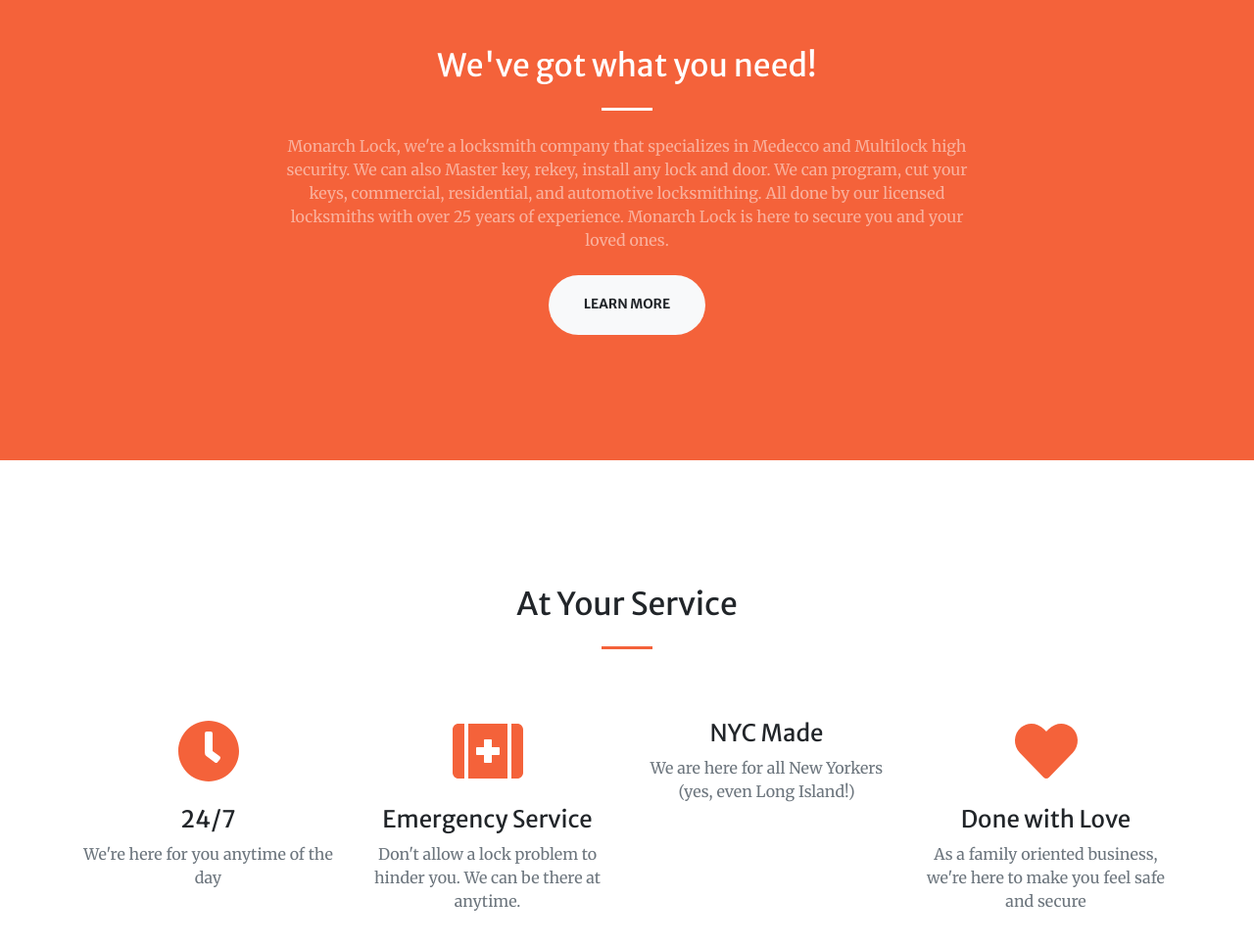
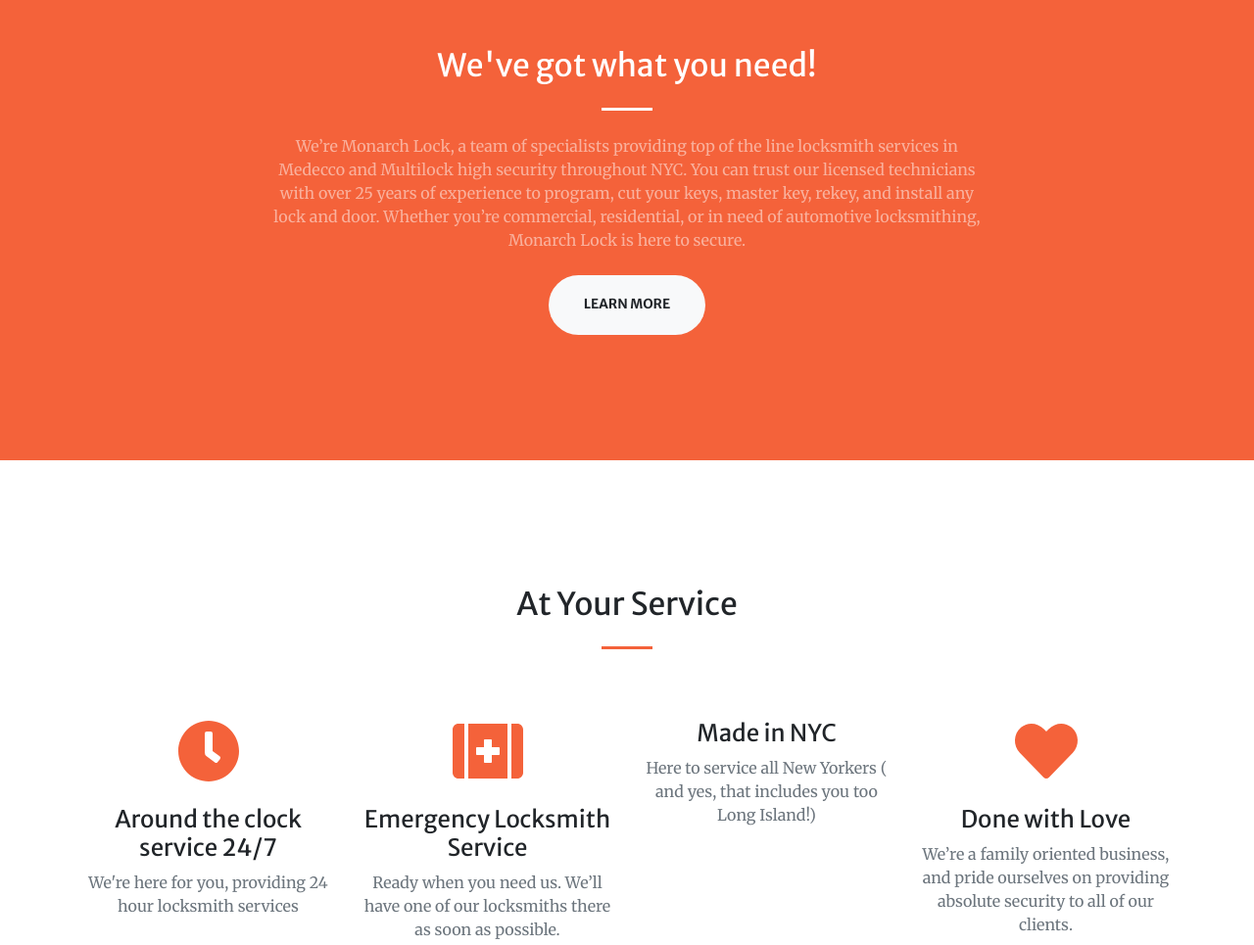
Before and after one commit to sedmo/monarchlock.com, a plain HTML site: page index.html in a window 1280 px wide. Shown: the part 880-1845 px from the top of the page at 98% size. Drawn offline with nearby package versions, Linux system fonts and the light colour scheme; some icons are missing.

Commit message:
New updates in progress

```diff
--- a/index.html
+++ b/index.html
@@ -27,9 +27,10 @@
   <!-- Navigation-->
   <nav class="navbar navbar-expand-lg navbar-light fixed-top py-3" id="mainNav">
     <div class="container">
-      <a class="navbar-brand js-scroll-trigger" href="#page-top"><img src="assets/img/icon.svg" height="100%" width="65vw" class="mb-4"/></a><button class="navbar-toggler navbar-toggler-right" type="button" data-toggle="collapse"
-        data-target="#navbarResponsive" aria-controls="navbarResponsive" aria-expanded="false"
-        aria-label="Toggle navigation">
+      <a class="navbar-brand js-scroll-trigger" href="#page-top"><img src="assets/img/key-animated.gif"
+          alt="Monarch Lock Locksmith logo" height="100%" width="65vw" class="mb-4" />Monarch Lock</a><button
+        class="navbar-toggler navbar-toggler-right" type="button" data-toggle="collapse" data-target="#navbarResponsive"
+        aria-controls="navbarResponsive" aria-expanded="false" aria-label="Toggle navigation">
         <span class="navbar-toggler-icon"></span>
       </button>
       <div class="collapse navbar-collapse" id="navbarResponsive">
@@ -59,12 +60,13 @@
             Monarch lock
           </h1>
 
-          <i class="gi gi-lock gi-2x text-primary mb-4"></i>
+          <img class=" mb-4" height="100%" width="65vw" src="assets/img/icon.svg" alt="Monarch Lock keypad logo">
+
         </div>
         <div class="col-lg-8 align-self-baseline">
-          <p class="text-white-75 font-weight-light mb-5">
-            We cover all 5 boroughs!
-          </p>
+          <h1 class="text-white-75 font-weight-light mb-5">
+            Top Tier Locksmiths Servicing All 5 Boroughs!
+          </h1>
           <a class="btn btn-primary btn-xl js-scroll-trigger" href="#about">About us</a>
         </div>
       </div>
@@ -78,11 +80,10 @@
           <h2 class="text-white mt-0">We've got what you need!</h2>
           <hr class="divider light my-4" />
           <p class="text-white-50 mb-4">
-            Monarch Lock, we're a locksmith company that specializes in Medecco and Multilock high security. We can also
-            Master key, rekey, install any lock and door. We can program, cut your keys, commercial, residential, and
-            automotive locksmithing. All done by our licensed locksmiths with over 25 years of experience. Monarch Lock
-            is here to secure you and your loved ones.
-          </p>
+            We’re Monarch Lock, a team of specialists providing top of the line locksmith services in Medecco and
+            Multilock high security throughout NYC. You can trust our licensed technicians with over 25 years of
+            experience to program, cut your keys, master key, rekey, and install any lock and door. Whether you’re
+            commercial, residential, or in need of automotive locksmithing, Monarch Lock is here to secure. </p>
           <a class="btn btn-light btn-xl js-scroll-trigger" href="#services">Learn more</a>
         </div>
       </div>
@@ -97,28 +98,27 @@
         <div class="col-lg-3 col-md-6 text-center">
           <div class="mt-5">
             <i class="fas fa-4x fa-clock text-primary mb-4"></i>
-            <h3 class="h4 mb-2">24/7</h3>
+            <h3 class="h4 mb-2">Around the clock service 24/7</h3>
             <p class="text-muted mb-0">
-              We're here for you anytime of the day
+              We're here for you, providing 24 hour locksmith services
             </p>
           </div>
         </div>
         <div class="col-lg-3 col-md-6 text-center">
           <div class="mt-5">
             <i class="fas fa-4x fa-first-aid text-primary mb-4"></i>
-            <h3 class="h4 mb-2">Emergency Service</h3>
+            <h3 class="h4 mb-2">Emergency Locksmith Service</h3>
             <p class="text-muted mb-0">
-              Don't allow a lock problem to hinder you. We can be there at
-              anytime.
+              Ready when you need us. We’ll have one of our locksmiths there as soon as possible.
             </p>
           </div>
         </div>
         <div class="col-lg-3 col-md-6 text-center">
           <div class="mt-5">
             <i class="gi gi-statue-of-liberty gi-4x text-primary mb-4"></i>
-            <h3 class="h4 mb-2">NYC Made</h3>
+            <h3 class="h4 mb-2">Made in NYC</h3>
             <p class="text-muted mb-0">
-              We are here for all New Yorkers (yes, even Long Island!)
+              Here to service all New Yorkers ( and yes, that includes you too Long Island!)
             </p>
           </div>
         </div>
@@ -127,8 +127,8 @@
             <i class="fas fa-4x fa-heart text-primary mb-4"></i>
             <h3 class="h4 mb-2">Done with Love</h3>
             <p class="text-muted mb-0">
-              As a family oriented business, we're here to make you feel safe and
-              secure
+              We’re a family oriented business, and pride ourselves on providing absolute security to all of our
+              clients.
             </p>
           </div>
         </div>
@@ -181,7 +181,7 @@
   <!-- Call to action-->
   <section class="page-section bg-dark text-white">
     <div class="container text-center">
-      <h2 class="mb-4">We give estimates!</h2>
+      <h3 class="mb-4">Get An Estimate Today!</h3>
     </div>
   </section>
   <!-- Contact-->
@@ -189,7 +189,7 @@
     <div class="container">
       <div class="row justify-content-center">
         <div class="col-lg-8 text-center">
-          <h2 class="mt-0">Let's Get In Touch!</h2>
+          <h3 class="mt-0">Let's Get In Touch!</h3>
           <hr class="divider my-4" />
           <p class="text-muted mb-5">
             Give us a call or send us an email and we will get back to you
```
Also changed, not shown: assets/img/key-animated.gif (added), 2 other files.
